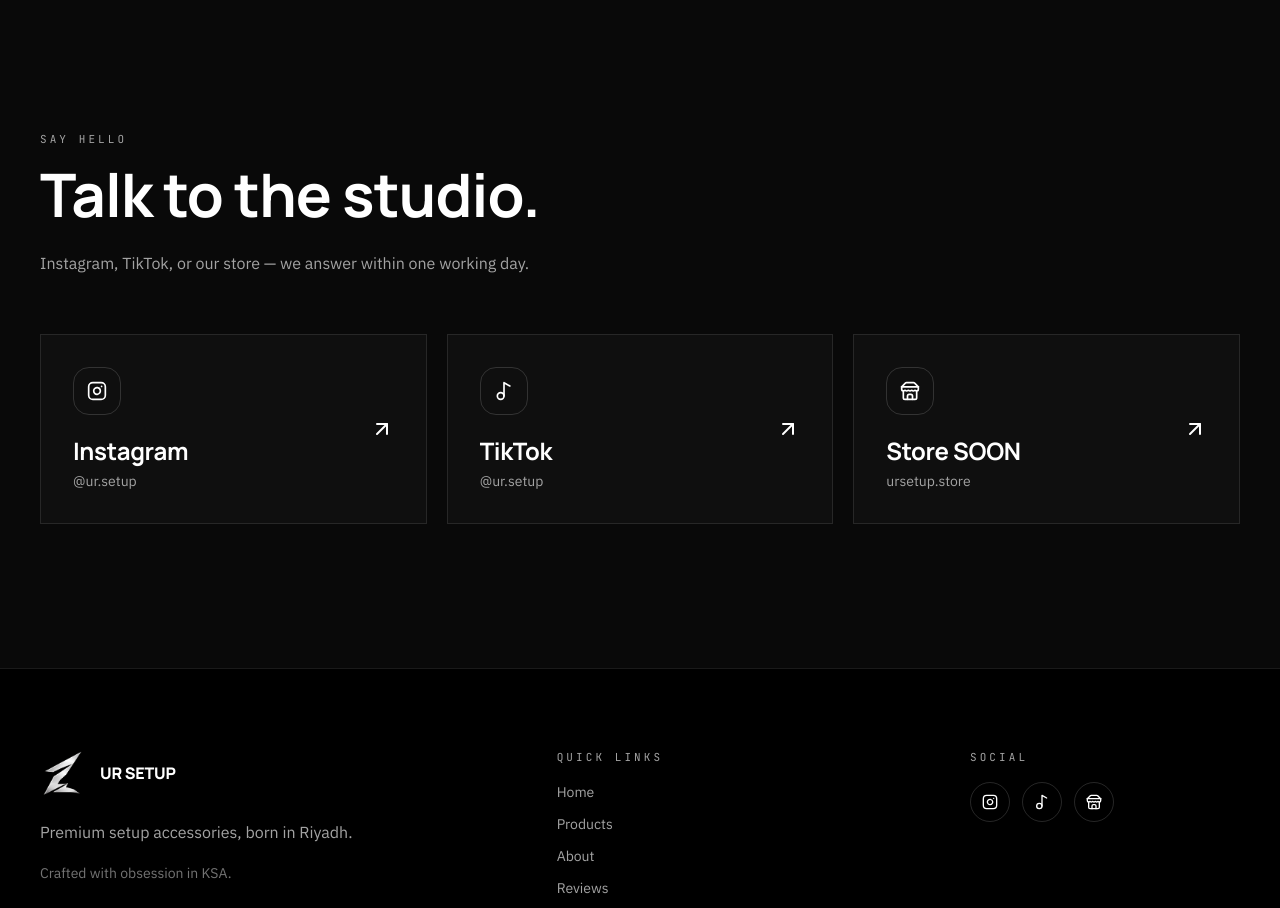
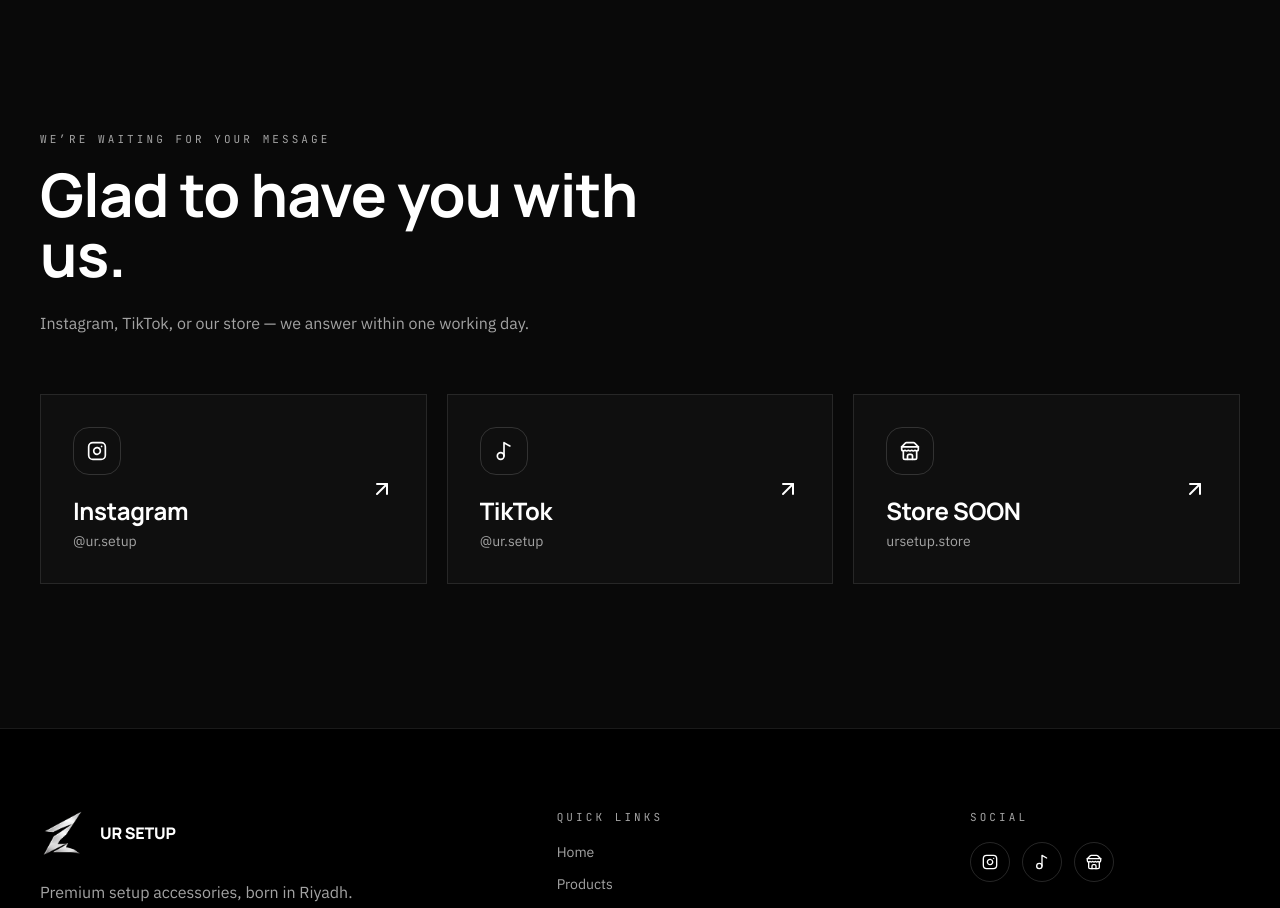
Before and after one commit to alialiyaaser/ursetup-new, a React (Create React App) app in the folder frontend/: page / in a window 1280 px wide. Shown: the part 8000-8908 px from the top of the page. Built offline with nearby package versions, Linux system fonts and the light colour scheme; no server answers.

Commit message:
Update translations.js

```diff
--- a/frontend/src/i18n/translations.js
+++ b/frontend/src/i18n/translations.js
@@ -156,8 +156,8 @@ export const translations = {
       secure: "Secure checkout",
     },
     contact: {
-      kicker: "SAY HELLO",
-      title: "Talk to the studio.",
+      kicker: "We’re waiting for your message",
+      title: "Glad to have you with us.",
       subtitle: "Instagram, TikTok, or our store — we answer within one working day.",
       whatsapp: "WhatsApp us",
     },
@@ -309,8 +309,8 @@ export const translations = {
       secure: "دفع آمن",
     },
     contact: {
-      kicker: "قل مرحبًا",
-      title: "تحدّث إلى الاستوديو.",
+      kicker: "ننتظر رساتلك",
+      title: "سعداء بوجودك معنا.",
       subtitle: "إنستقرام أو تيك توك أو متجرنا — نرد خلال يوم عمل واحد.",
       whatsapp: "تواصل واتساب",
     },
```
